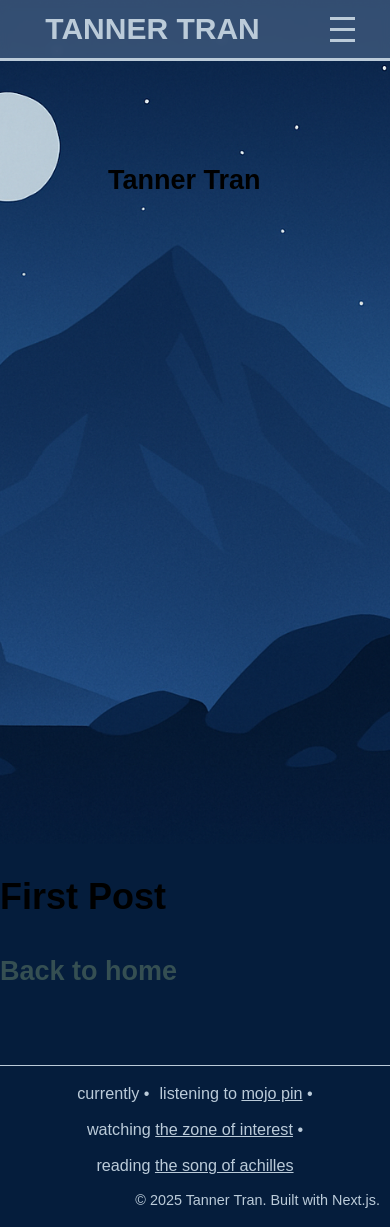
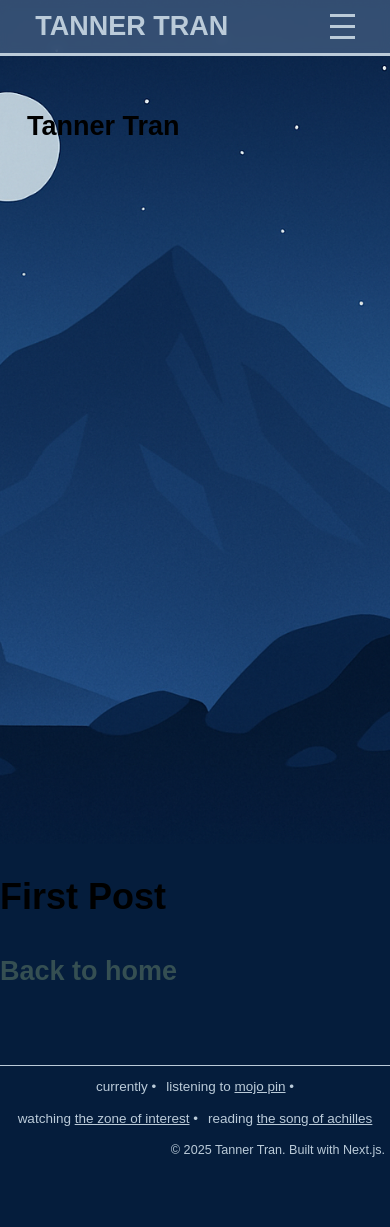
Before and after one commit to tanner9427/website, a Next.js app: page /home/first in a window 390 px wide. After the commit the page ends 1170 px from the top, so only its background shows below. Built offline with nearby package versions, Linux system fonts and the light colour scheme; a web font is replaced by a local one.

Commit message:
mobile nav fixes

```diff
--- a/components/layout.module.css
+++ b/components/layout.module.css
@@ -72,7 +72,8 @@
 }
 
 .mainContent {
-    flex: 1; /* Pushes "currently" bar to the bottom when content is short */
+    flex: 1;
+    /* Pushes "currently" bar to the bottom when content is short */
 }
 
 .currentlyBar {
@@ -103,3 +104,33 @@
     font-size: 0.8rem;
     color: #BBCBD9;
 }
+
+@media screen and (max-width: 768px) {
+    .header {
+        margin: 0rem 1rem 1rem 1.5rem;
+        padding-top: 5rem;
+    }
+
+    .autotype {
+        font-size: 1rem;
+    }
+
+    .autotype h1 {
+        font-size: 1.5rem;
+        margin-bottom: -20px;
+    }
+
+    .autotype h2 {
+        font-size: 1.25rem;
+        margin-top: 30px;
+    }
+
+    .currentlyBar {
+        font-size: 0.75rem;
+        padding: 10px 5px;
+    }
+
+    .signature {
+        font-size: 0.7rem;
+    }
+}
--- a/components/navbar.js
+++ b/components/navbar.js
@@ -3,13 +3,36 @@ import styles from './navbar.module.css';
 import { Link as ScrollLink } from 'react-scroll';
 import { useRouter } from 'next/router';
 import { useState } from 'react';
+import { useRef } from 'react';
+import { useEffect } from 'react';
 
 export default function Navbar() {
     const router = useRouter();
     const isHome = router.pathname === '/';
     const [isOpen, setIsOpen] = useState(false);
+    const menuRef = useRef(null);
+    const buttonRef = useRef(null);
+    const toggleMenu = () => setIsOpen(!isOpen);
 
-    const toggleMenu = () => setIsOpen(!isOpen);
+    useEffect(() => {
+        const handleClickOutside = (event) => {
+            const clickedOutsideMenu = menuRef.current && !menuRef.current.contains(event.target);
+            const clickedOutsideButton = buttonRef.current && !buttonRef.current.contains(event.target);
+
+            if (clickedOutsideMenu && clickedOutsideButton) {
+                setIsOpen(false);
+            }
+        };
+
+        if (isOpen) {
+            document.addEventListener('mousedown', handleClickOutside);
+        }
+
+        return () => {
+            document.removeEventListener('mousedown', handleClickOutside);
+        };
+    }, [isOpen]);
+
 
     return (
         <div className={styles.navcontainer}>
@@ -18,17 +41,16 @@ export default function Navbar() {
                     <Link href="/" className={styles.logoContainer}>
                         <span className={styles.name}>TANNER TRAN</span>
                     </Link>
-                    {/* <span style={{ color: 'white' }}>☰</span> */}
 
                     {/* Hamburger icon (visible only on mobile) */}
-                    <button className={styles.hamburger} onClick={toggleMenu}>
+                    <button className={styles.hamburger} onClick={toggleMenu} ref={buttonRef}>
                         <div className={styles.bar}></div>
                         <div className={styles.bar}></div>
                         <div className={styles.bar}></div>
                     </button>
                 </div>
 
-                <ul className={`${styles.items} ${isOpen ? styles.show : ''}`}>
+                <ul ref={menuRef} className={`${styles.items} ${isOpen ? styles.show : ''}`}>
                     <li className={styles.item}>
                         {isHome ? (
                             <ScrollLink
--- a/components/navbar.module.css
+++ b/components/navbar.module.css
@@ -40,9 +40,9 @@
 .name {
     font-family: "Unbounded", sans-serif;
     font-optical-sizing: auto;
-    font-size: 30px;
+    font-size: 27px;
     font-weight: 800;
-    padding: 5px 20px;
+    padding: 5px 10px;
     color: #BBCBD9;
 }
 
@@ -77,7 +77,6 @@
     width: 25px;
     height: 3px;
     background-color: #BBCBD9;
-    /* Change to red temporarily so you can see it */
     margin: 4px 0;
 }
 
@@ -96,6 +95,7 @@
         justify-content: space-between;
         align-items: center;
         width: 100%;
+        position: relative;
     }
 
     .logoName {
@@ -113,16 +113,24 @@
         display: none;
         flex-direction: column;
         background-color: #f0f0f0;
-        width: 100%;
         position: absolute;
-        top: 70px;
-        left: 0;
+        top: 38px;
+        right: 0;
+        width: 40vw;
+        /* only right side */
         z-index: 1000;
         padding: 20px;
-        gap: 10px;
+        gap: 15px;
+        border-radius: 0 0 0 10px;
+        box-shadow: -2px 2px 10px rgba(0, 0, 0, 0.2);
+        transform: translateY(-20px);
+        opacity: 0;
+        transition: all 0.3s ease-in-out;
     }
 
     .show {
         display: flex;
+        transform: translateY(0);
+        opacity: 1;
     }
 }
```
